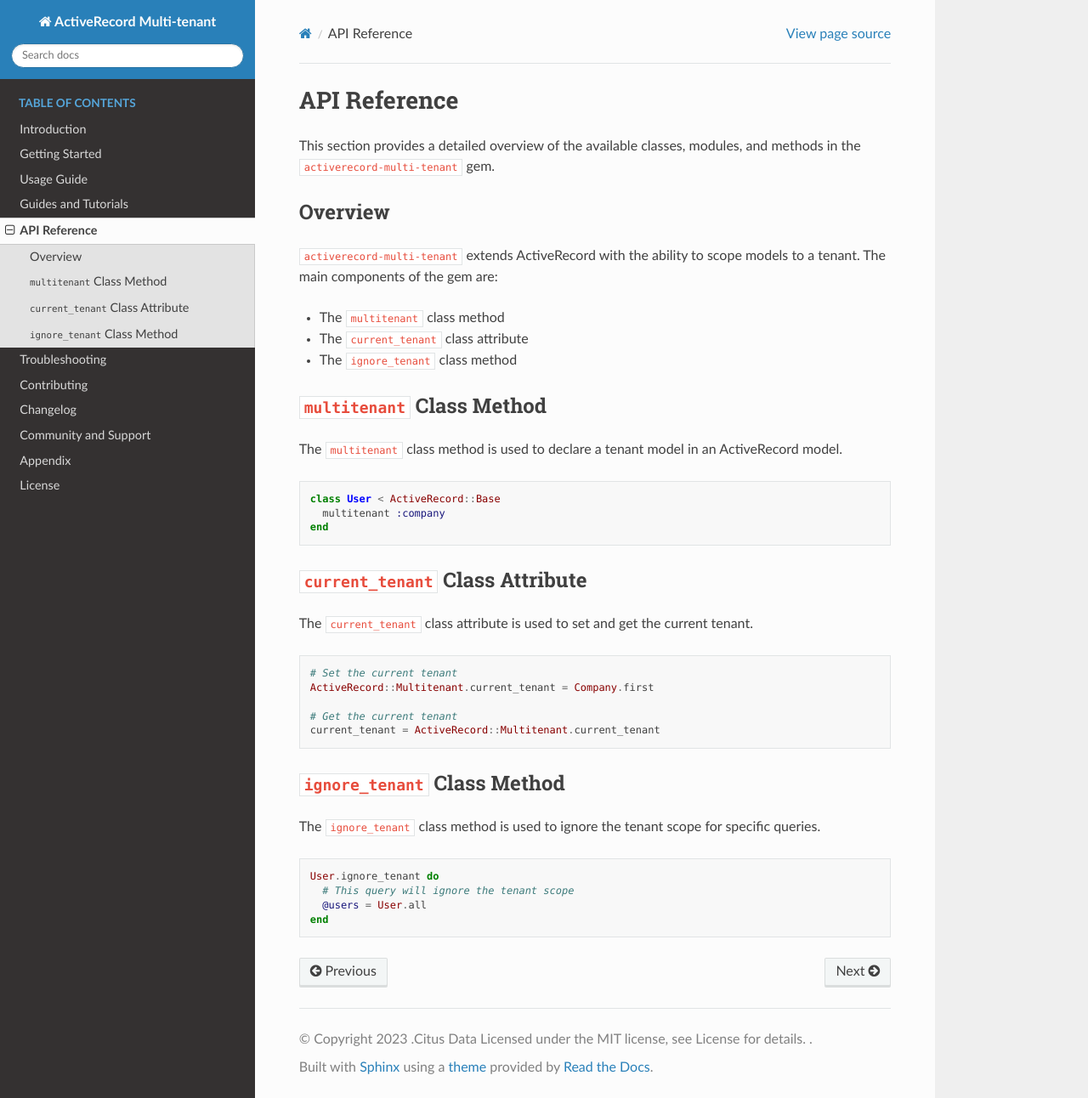
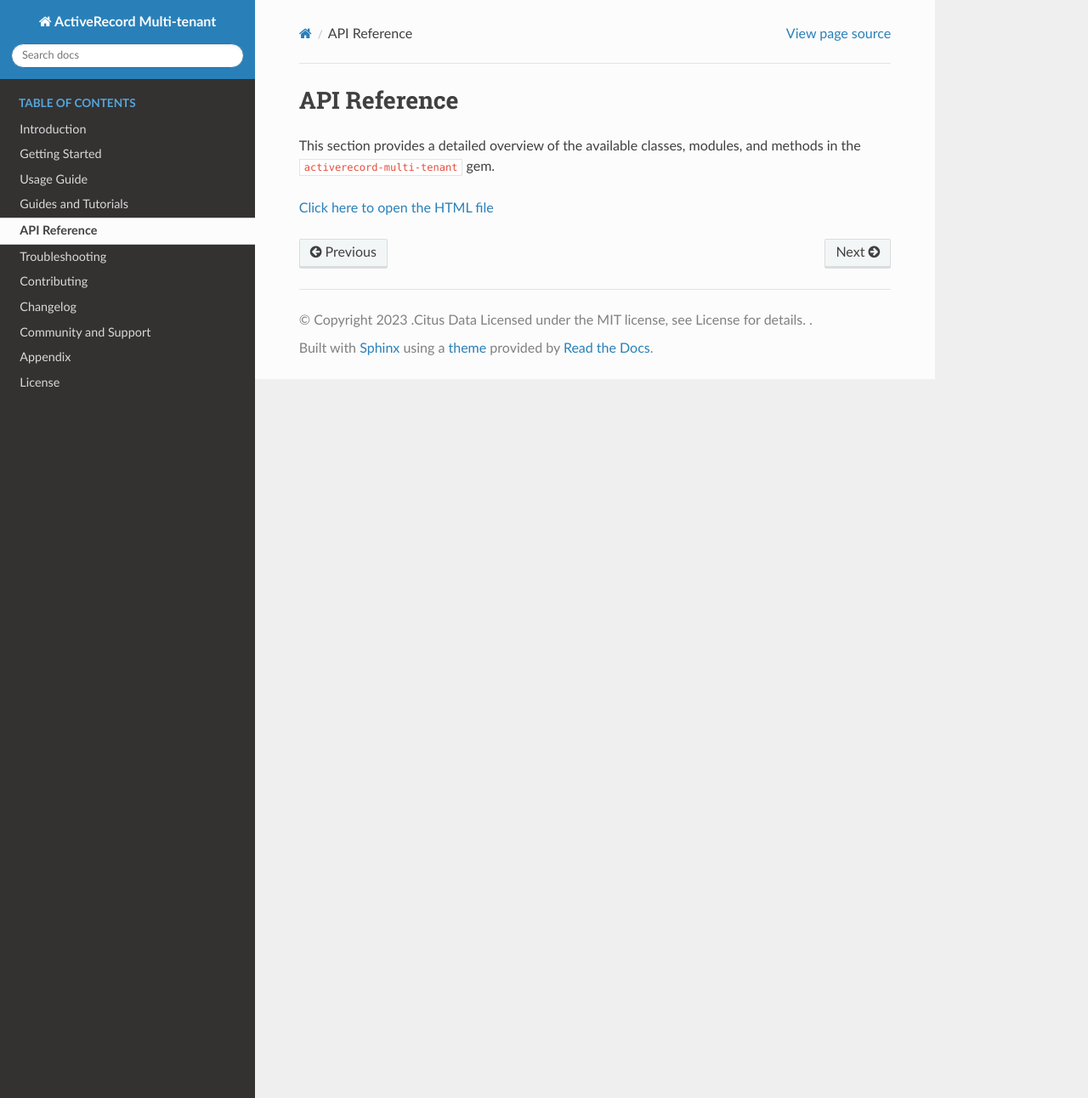
Before and after one commit to citusdata/activerecord-multi-tenant, a Sphinx documentation site: the page built from docs/source/api-reference.rst, in a window 1280 px wide and 1292 px high. Shown: the whole window at 85% size. Built offline with Sphinx 7.4.7 and the Read the Docs theme 2.0.0, drawn with Linux system fonts in a browser that asks for light colours.

```diff
--- a/docs/source/api-reference.rst
+++ b/docs/source/api-reference.rst
@@ -5,47 +5,4 @@ API Reference
 
 This section provides a detailed overview of the available classes, modules, and methods in the ``activerecord-multi-tenant`` gem.
 
-Overview
---------
-
-``activerecord-multi-tenant`` extends ActiveRecord with the ability to scope models to a tenant. The main components of the gem are:
-
-- The ``multitenant`` class method
-- The ``current_tenant`` class attribute
-- The ``ignore_tenant`` class method
-
-``multitenant`` Class Method
-----------------------------
-
-The ``multitenant`` class method is used to declare a tenant model in an ActiveRecord model.
-
-.. code-block:: ruby
-
-   class User < ActiveRecord::Base
-     multitenant :company
-   end
-
-``current_tenant`` Class Attribute
-----------------------------------
-
-The ``current_tenant`` class attribute is used to set and get the current tenant.
-
-.. code-block:: ruby
-
-   # Set the current tenant
-   ActiveRecord::Multitenant.current_tenant = Company.first
-
-   # Get the current tenant
-   current_tenant = ActiveRecord::Multitenant.current_tenant
-
-``ignore_tenant`` Class Method
-------------------------------
-
-The ``ignore_tenant`` class method is used to ignore the tenant scope for specific queries.
-
-.. code-block:: ruby
-
-   User.ignore_tenant do
-     # This query will ignore the tenant scope
-     @users = User.all
-   end
+`Click here to open the HTML file <_static/api-reference/index.html>`_
--- a/docs/source/changelog.rst
+++ b/docs/source/changelog.rst
@@ -4,4 +4,4 @@ Changelog
 =========
 
 This section provides a history of changes for each version of ``activerecord-multi-tenant``.
-For a complete history of changes, please refer to the official changelog on GitHub <https://github.com/citusdata/activerecord-multi-tenant/blob/master/CHANGELOG.md>_.
+For a complete history of changes, please refer to the official changelog on `GitHub <https://github.com/citusdata/activerecord-multi-tenant/blob/master/CHANGELOG.md>_`.
--- a/docs/source/guides-and-tutorials.rst
+++ b/docs/source/guides-and-tutorials.rst
@@ -17,14 +17,14 @@ To set up multi-tenancy in a new Rails project, follow these steps:
    .. code-block:: ruby
 
       class User < ActiveRecord::Base
-        multitenant :company
+        multi_tenant :company
       end
 
 3. Set the current tenant before executing queries:
 
    .. code-block:: ruby
 
-      ActiveRecord::Multitenant.current_tenant = Company.first
+      ActiveRecord::MultiTenant.current_tenant = Company.first
       @users = User.all
 
 Migrating an Existing Project to Use ``activerecord-multi-tenant``
@@ -69,7 +69,7 @@ The gem will automatically scope the associations to the current tenant.:
    end
 
 Using ``has_and_belongs_to_many`` Associations
----------------------------------------------
+-----------------------------------------------
 
 When using ``has_and_belongs_to_many`` associations, you need to specify the tenant column and tenant class name to
 scope the association to the current tenant. If you set the ``tenant_enabled`` option to ``false``, the gem will
@@ -100,7 +100,7 @@ not scope the association to the current tenant.
     end
 
 Using ``activerecord-multi-tenant`` with Controllers
-----------------------------------------------------
+-----------------------------------------------------
 
 When using ``activerecord-multi-tenant`` with controllers, you need to set the current tenant in the controller
 before executing queries. You can do this by overriding the ``set_current_tenant`` method in your controller:
```
Also changed, not shown: 2 other files.
